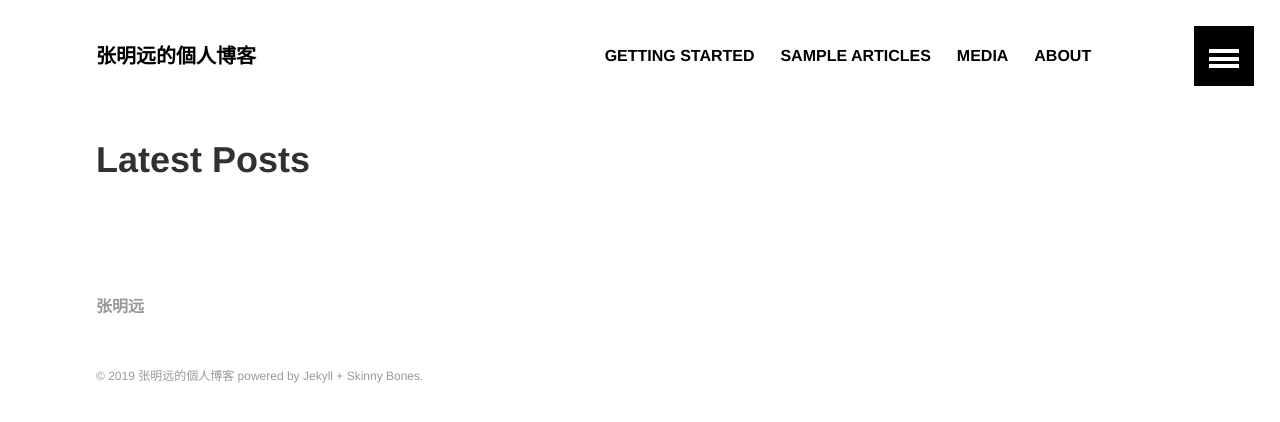
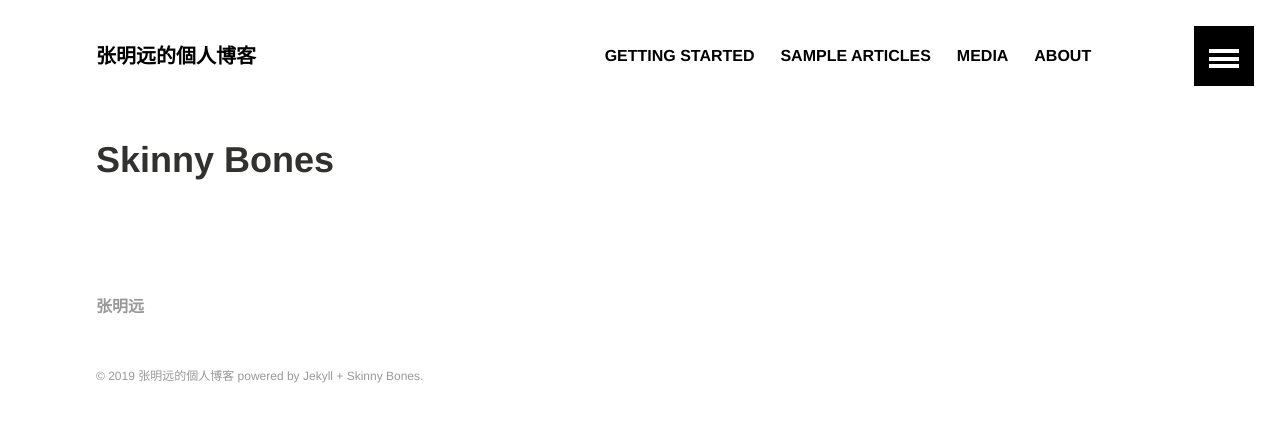
Before and after one commit to zmy1123347389/zmy1123347389.github.io, a Jekyll site: the page built from index.md, in a window 1280 px wide. Shown: the top 422 px of the page. Built offline with Jekyll 4.4.1, drawn with Linux system fonts in a browser that asks for light colours.

Commit message:
代码提交

```diff
--- a/_includes/footer.html
+++ b/_includes/footer.html
@@ -11,5 +11,5 @@
 		{% endfor %}
 		</ul>
 	</nav><!-- /.bottom-menu -->
-	<p class="copyright">&#169; {{ site.time | date: '%Y' }} <a href="{{ site.url }}">{{ site.title }}</a> powered by <a href="http://jekyllrb.com" rel="nofollow">Jekyll</a> + <a href="http://mmistakes.github.io/skinny-bones-jekyll/" rel="nofollow">Skinny Bones</a>.</p>
+	<p class="copyright">&#169; {{ site.time | date: '%Y' }} <a href="{{ site.url }}">{{ site.title }}</a> powered by <a href="https://zmy.leepeng.com.cn/" rel="nofollow">Jekyll</a> + <a href="http://mmistakes.github.io/skinny-bones-jekyll/" rel="nofollow">Skinny Bones</a>.</p>
 </footer>
--- a/_includes/post-grid.html
+++ b/_includes/post-grid.html
@@ -1,5 +1,5 @@
 <article class="tile" itemscope itemtype="http://schema.org/Article">
-  <a href="{{ site.url }}{{ post.url }}" title="{{ post.title }}" class="post-teaser">{% if post.image.teaser %}<img src="{{ site.url }}/images/{{ post.image.teaser }}" alt="teaser" itemprop="image">
+  <a href="{{ site.url }}{{ post.url }}" title="{{ post.title }}" class="post-teaser">{% if post.image.teaser %}<img src="https://zmy1123347389.github.io/images/wood-texture-1600x800.jpg" alt="teaser" itemprop="image">
     {% else %}<img src="{{ site.url }}/images/{{ site.teaser }}" alt="teaser" itemprop="image">{% endif %}</a>
   {% if post.date %}<p class="entry-date date published"><time datetime="{{ post.date | date: "%Y-%m-%d" }}" itemprop="datePublished">{{ post.date | date: "%B %d, %Y" }}</time></p>{% endif %}
   <h2 class="post-title" itemprop="name"><a href="{{ site.url }}{{ post.url }}">{{ post.title }}</a></h2>
--- a/index.md
+++ b/index.md
@@ -1,7 +1,7 @@
 ---
 layout: archive
 permalink: /
-title: "Latest Posts"
+title: "Skinny Bones"
 ---
 
 <div class="tiles">
```
